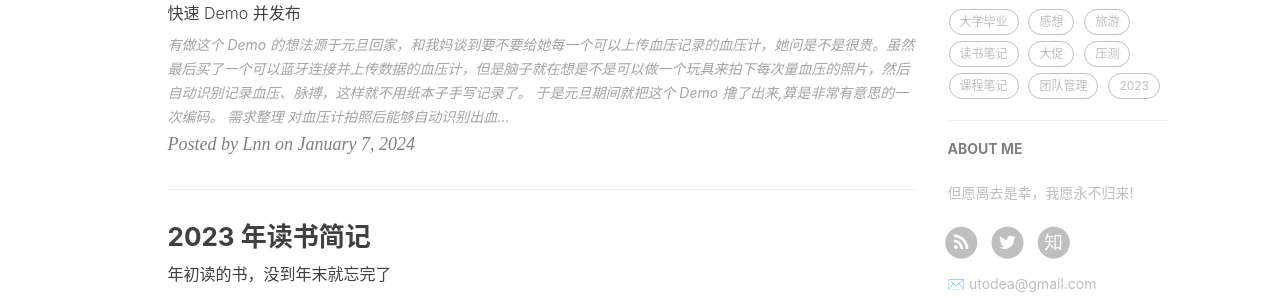
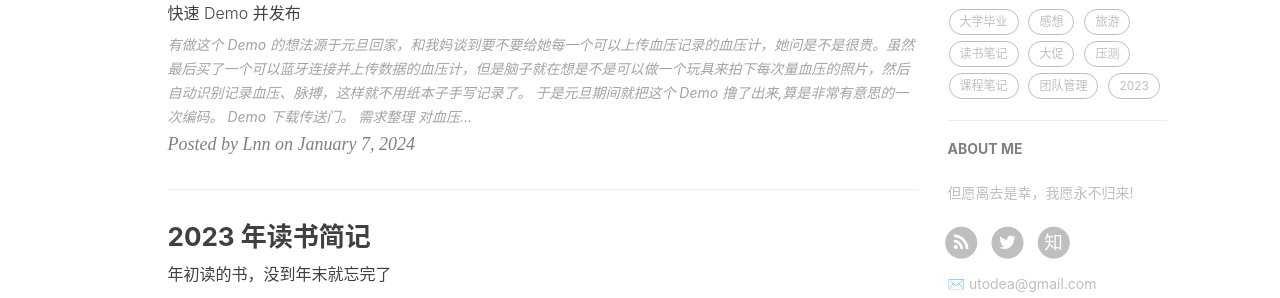
Before and after one commit to linnaname/linnaname.github.io, a Jekyll site: the page built from index.html, in a window 1280 px wide and 900 px high. Shown: the part 509-807 px from the top of the window. Built offline with Jekyll 4.4.1, drawn with Linux system fonts in a browser that asks for light colours; nearby versions of some CDN libraries; the list of posts is cut into pages by our own code; comment, search, counter and statistics services are not loaded.

Commit message:
(feature) way to download

```diff
--- a/_posts/2024-01-07-launch-capture-health-demo.md
+++ b/_posts/2024-01-07-launch-capture-health-demo.md
@@ -17,7 +17,7 @@ tags:
 
 有做这个 Demo 的想法源于元旦回家，和我妈谈到要不要给她每一个可以上传血压记录的血压计，她问是不是很贵。虽然**最后买了一个可以蓝牙连接并上传数据的血压计**，但是脑子就在想是不是可以做一个玩具来拍下每次量血压的照片，然后自动识别记录血压、脉搏，这样就不用纸本子手写记录了。
 
-于是元旦期间就把这个 Demo 撸了出来,算是非常有意思的一次编码。
+于是元旦期间就把这个 Demo 撸了出来,算是非常有意思的一次编码。 Demo 下载[传送门](https://capturehealth.llm.fun/)。
 
 ### 需求整理
 
```
